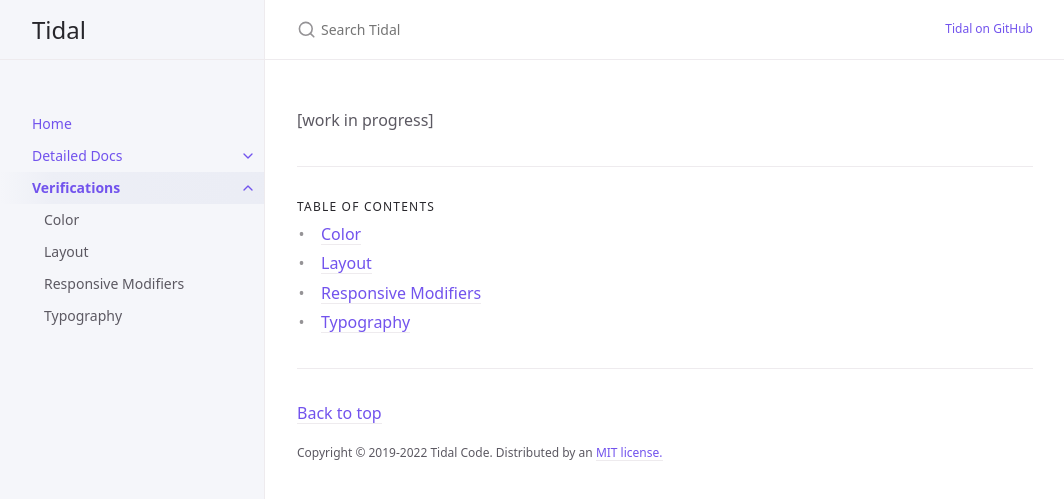
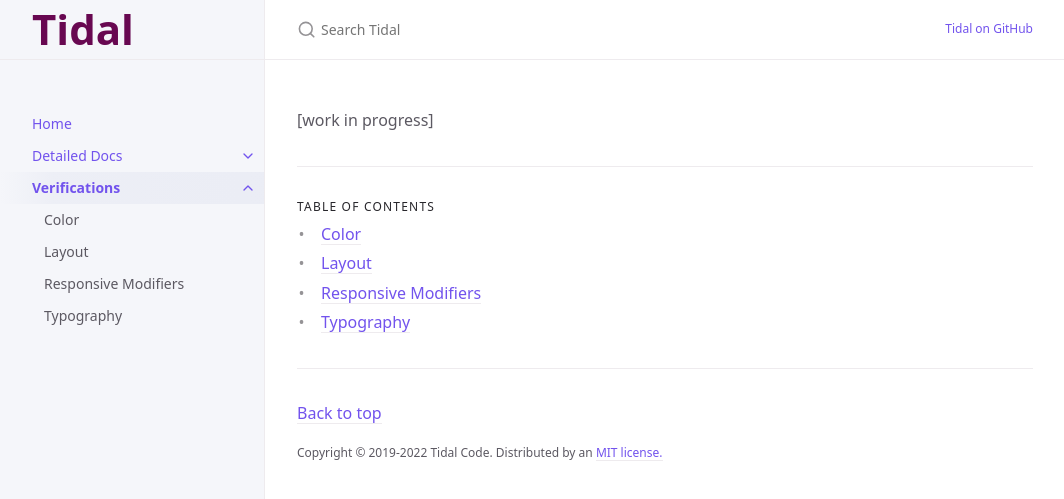
Before and after one commit to tidal-code/wave.docs.test, a Jekyll site: the page built from docs/verifications/verifications.md, in a window 1280 px wide. Shown: the top 499 px of the page, without its empty margins (107-1171 px from the left). Built offline with Jekyll 4.4.1, drawn with Linux system fonts in a browser that asks for light colours.

Commit message:
site title design change

```diff
--- a/_config.yml
+++ b/_config.yml
@@ -17,6 +17,7 @@
 theme: jekyll-theme-minimal
 title: Tidal
 description: Java based UI Test Automation
+# baseurl: ""
 baseurl: "wave.docs" # the subpath of your site, e.g. /blog
 # url: "https://tidal-code.github.io/" # the base hostname & protocol for your site, e.g. http://example.com
 
--- a/_sass/layout.scss
+++ b/_sass/layout.scss
@@ -118,11 +118,13 @@
   padding-top: $sp-3;
   padding-bottom: $sp-3;
   color: $body-heading-color;
-  @include fs-6;
+  @include fs-9;
 
   @include mq(md) {
     padding-top: $sp-2;
     padding-bottom: $sp-2;
+    color: #680851;
+    font-weight: bold;
   }
 }
 
```
Also changed, not shown: index.md (+1 -1 lines).
